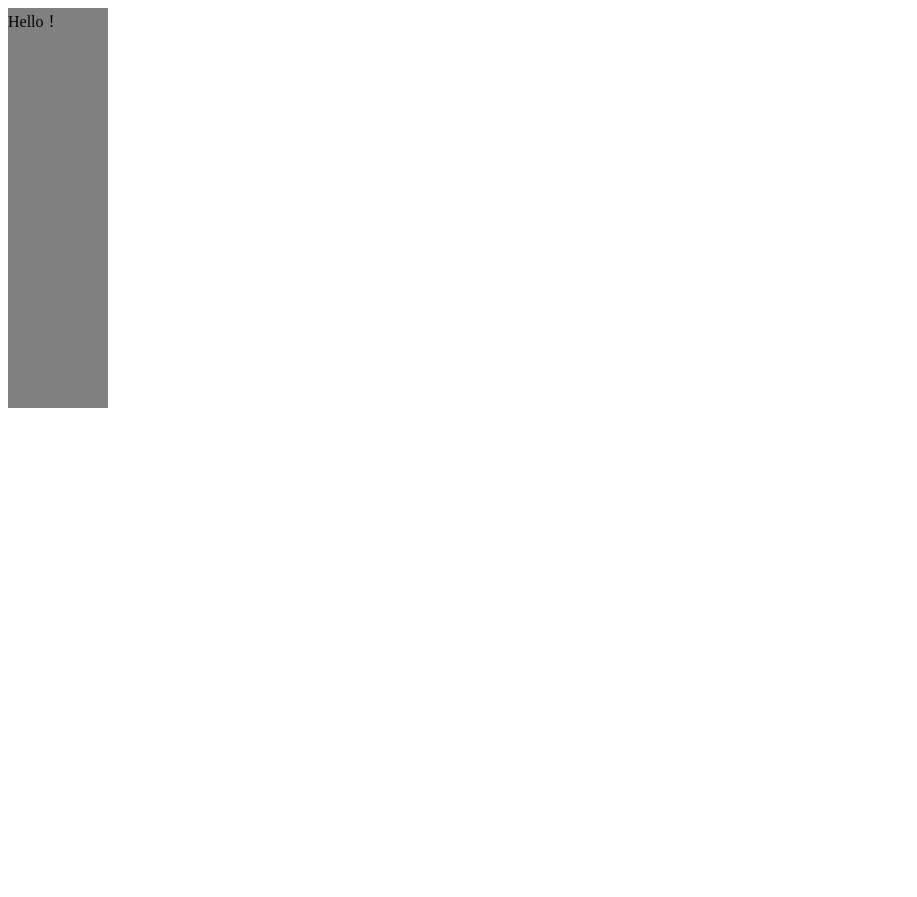
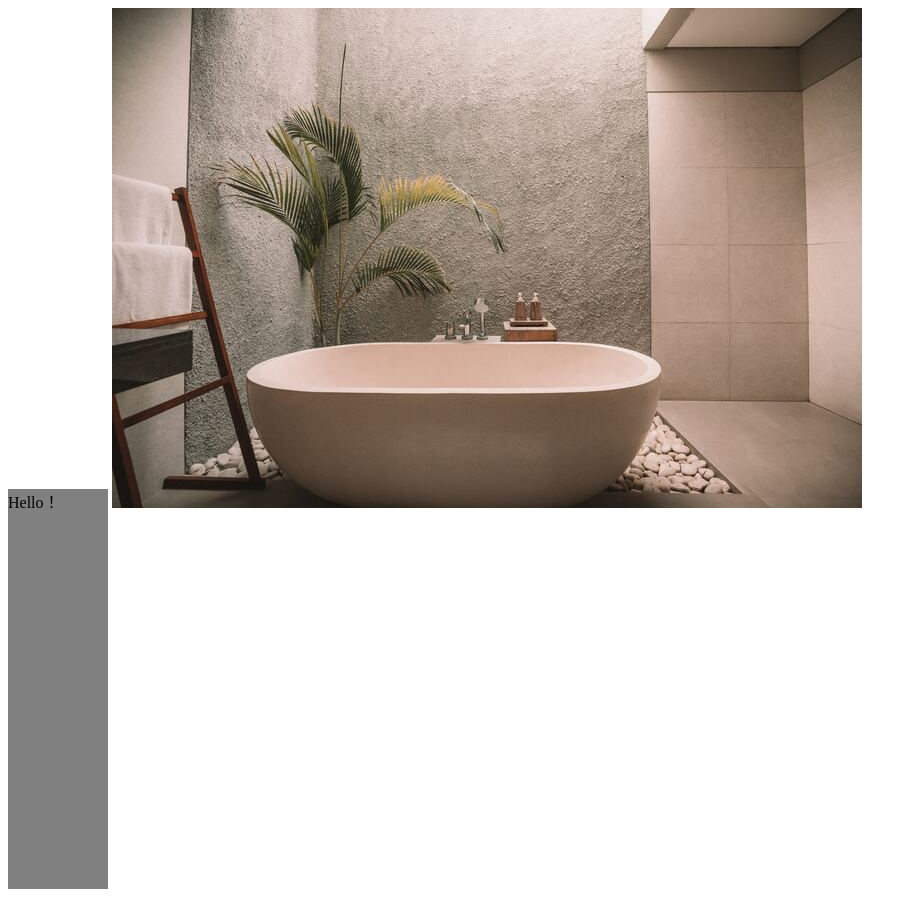
Before and after one commit to AguinRiku/AguinRiku, a plain HTML site: page index.html in a window 1280 px wide. Shown: the whole page, without its empty margins (0-917 px from the left). Before the commit the page ends 800 px from the top, so only its background shows below. Drawn offline with Linux system fonts and the light colour scheme.

Commit message:
Update index.html

```diff
--- a/index.html
+++ b/index.html
@@ -9,5 +9,6 @@
     </head>
     <body>
         <span id="first" class="cls">Hello！</span>
+        <img src="image-1.jpg" alt="">
     </body>
 </html>
```
